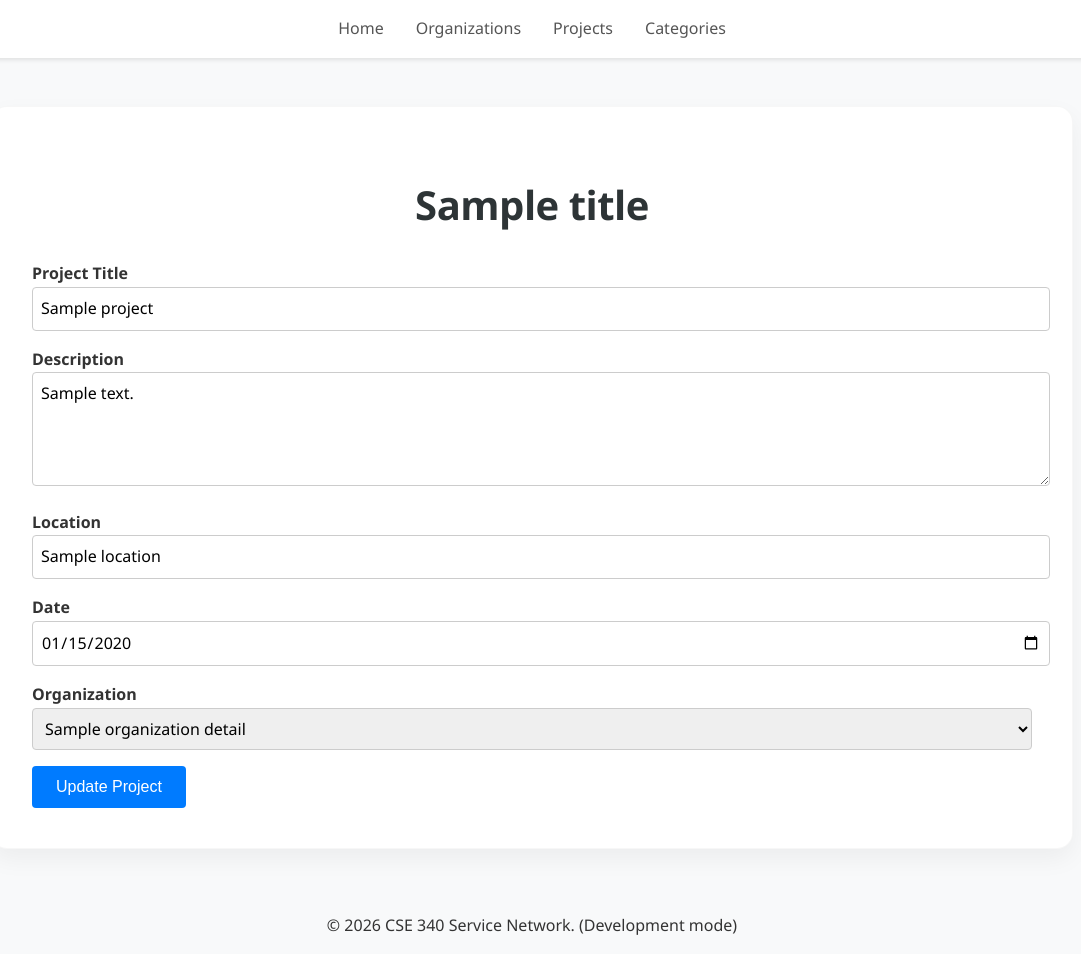
After one commit to MoroniAg/CSE340, a Node server app: template src/views/edit-project.ejs in a window 1280 px wide. The commit adds this page. Shown: the whole page, without its empty margins (108-1189 px from the left). Run offline with Node 20, Linux system fonts and the light colour scheme; the template is opened without the code that fills it: most values are stand-ins (such as "Sample title", 1, 10 or a date in 2020).

Commit message:
Add project editing functionality, including form and routes, and enhance category and project views

```diff
--- a/public/css/main.css
+++ b/public/css/main.css
@@ -111,6 +111,47 @@ body {
     }
 }
 
+/* Form styling for the new-project form */
+.form-group {
+    margin-bottom: 1rem;
+}
+
+.form-group label {
+    display: block;
+    margin-top: 0.5rem;
+    font-weight: bold;
+    color: #333;
+}
+
+.form-group input,
+.form-group textarea,
+.form-group select {
+    width: 100%;
+    padding: 0.5rem;
+    border: 1px solid #ccc;
+    border-radius: 4px;
+    font: inherit;
+}
+
+.form-group textarea {
+    min-height: 6em;
+    resize: vertical;
+}
+
+button {
+    background-color: #007bff;
+    color: #fff;
+    border: none;
+    padding: 0.75rem 1.5rem;
+    cursor: pointer;
+    border-radius: 4px;
+    font-size: 1rem;
+}
+
+button:hover {
+    background-color: #0056b3;
+}
+
 /* Flash message styles */
 .alert {
     padding: 15px;
@@ -137,4 +178,29 @@ body {
     color: #0c5460;
     background-color: #d1ecf1;
     border-color: #bee5eb;
+
+    padding: 15px;
+    margin-bottom: 20px;
+    border: 1px solid transparent;
+    border-radius: 4px;
 }
+.alert.success {
+    color: #155724;
+    background-color: #d4edda;
+    border-color: #c3e6cb;
+}
+.alert.error {
+    color: #721c24;
+    background-color: #f8d7da;
+    border-color: #f5c6cb;
+}
+.alert.warning {
+    color: #856404;
+    background-color: #fff3cd;
+    border-color: #ffeeba;
+}
+.alert.info {
+    color: #0c5460;
+    background-color: #d1ecf1;
+    border-color: #bee5eb;
+}
--- a/src/controllers/categories.js
+++ b/src/controllers/categories.js
@@ -18,7 +18,7 @@ const showCategoryDetailsPage = async (req, res, next) => {
         return next(error);
     }
 
-    const projects = await getProjectsByCategoryId(req.params.id);
+    const projects = await getProjectsByCategoryId(category.category_id);
     res.render('category', { title: category.category_name, category, projects });
 };
 
--- a/src/routes.js
+++ b/src/routes.js
@@ -1,7 +1,7 @@
 import express from 'express';
 
 import { showHomePage } from './controllers/index.js';
-import { showProjectsPage, showProjectDetailsPage, projectValidation, showNewProjectForm, processNewProjectForm } from './controllers/projects.js';
+import { showProjectsPage, showProjectDetailsPage, projectValidation, showNewProjectForm, processNewProjectForm, showEditProjectForm, processEditProjectForm } from './controllers/projects.js';
 import { processAssignCategoriesForm, showAssignCategoriesForm, showCategoriesPage, showCategoryDetailsPage } from './controllers/categories.js';
 import { testErrorPage } from './controllers/errors.js';
 import {
@@ -31,6 +31,8 @@ router.get('/new-project', showNewProjectForm);
 router.post('/new-project', projectValidation, processNewProjectForm);
 router.get('/assign-categories/:projectId', showAssignCategoriesForm);
 router.post('/assign-categories/:projectId', processAssignCategoriesForm);
+router.get('/edit-project/:id', showEditProjectForm);
+router.post('/edit-project/:id', projectValidation, processEditProjectForm);
 
 // error-handling routes
 router.get('/test-error', testErrorPage);
--- a/src/views/category.ejs
+++ b/src/views/category.ejs
@@ -3,7 +3,7 @@
 <main>
     <h1><%= category.category_name %></h1>
 
-    <h2>Service Projects</h2>
+    <h2>Service Projects for This Category</h2>
     <ul>
         <% projects.forEach((project) => { %>
             <li><a href="/project/<%= project.project_id %>"><%= project.title %></a></li>
--- /dev/null
+++ b/src/views/edit-project.ejs
@@ -0,0 +1,42 @@
+<%- include('partials/header') %>
+    <main>
+        <h1><%= title %></h1>
+
+        <form action="/edit-project/<%= project.project_id %>" method="POST">
+            <div class="form-group">
+                <label for="title">Project Title</label>
+                <input type="text" id="title" name="title" value="<%= project.title %>" maxlength="150" required />
+            </div>
+
+            <div class="form-group">
+                <label for="description">Description</label>
+                <textarea id="description" name="description" maxlength="500" required><%= project.description %></textarea>
+            </div>
+
+            <div class="form-group">
+                <label for="location">Location</label>
+                <input type="text" id="location" name="location" value="<%= project.location %>" maxlength="255" required />
+            </div>
+
+            <div class="form-group">
+                <label for="date">Date</label>
+                <input type="date" id="date" name="date" value="<%= new Date(project.date).toISOString().slice(0, 10) %>" required />
+            </div>
+
+            <div class="form-group">
+                <label for="organizationId">Organization</label>
+                <select id="organizationId" name="organizationId" required>
+                    <option value="">Select an organization</option>
+                    <% organizationDetails.forEach(org => { %>
+                        <option value="<%= org.organization_id %>" <%= org.organization_id == project.organization_id ? 'selected' : '' %>>
+                            <%= org.name %>
+                        </option>
+                    <% }); %>
+                </select>
+            </div>
+
+            <button type="submit">Update Project</button>
+        </form>
+    </main>
+
+<%- include('partials/footer') %>
```
Also changed, not shown: src/controllers/projects.js (+45 -4 lines), src/models/categories.js (+17 -1 lines), src/models/organizations.js (+11 -0 lines), src/models/projects.js (+24 -1 lines), src/views/project.ejs (+21 -8 lines).
